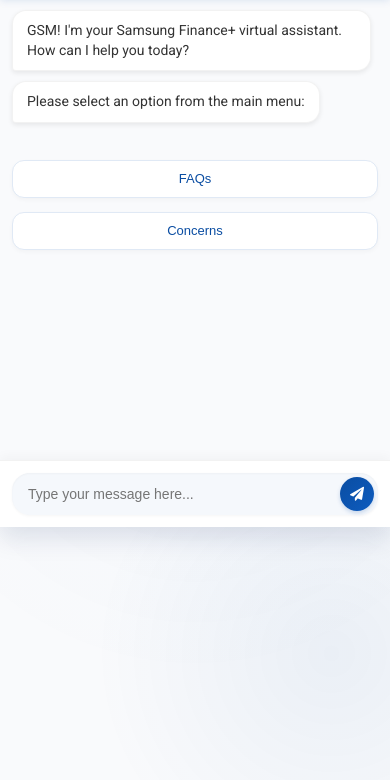
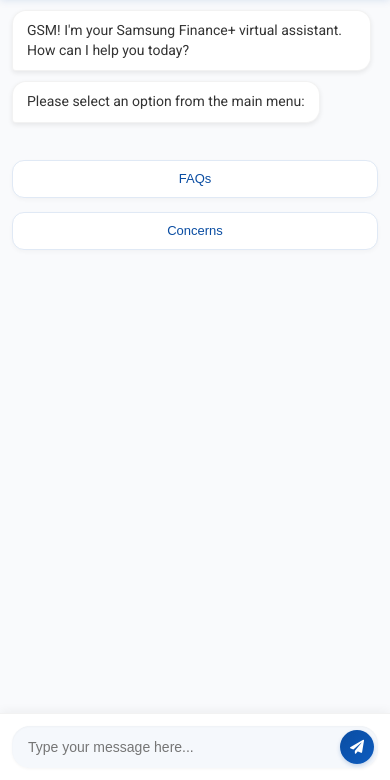
Before and after one commit to Warhyl/Samsung-Finance-Chatbot, a plain HTML site: page index.html in a window 390 px wide. Shown: the part 64-844 px from the top of the page. Drawn offline with Linux system fonts and the light colour scheme.

Commit message:
Update styles.css

```diff
--- a/styles.css
+++ b/styles.css
@@ -1,7 +1,12 @@
+html, body {
+    height: 100%;
+    margin: 0;
+    padding: 0;
+    overflow: hidden;
+}
+
 body {
     font-family: 'Roboto', sans-serif;
-    margin: 0;
-    padding: 0;
     background-color: #f5f8fc;
     display: flex;
     justify-content: center;
@@ -25,7 +30,7 @@
 
 .chat-container {
     width: 100%;
-    height: 55vh;
+    height: 100vh;
     max-width: 450px;
     display: flex;
     flex-direction: column;
@@ -201,12 +206,14 @@
     padding: 12px;
     background-color: white;
     border-top: 1px solid rgba(0, 0, 0, 0.05);
-    position: absolute;
+    position: fixed;
     bottom: 0;
     left: 0;
     right: 0;
     z-index: 100;
     width: 100%;
+    max-width: 450px;
+    margin: 0 auto;
     box-sizing: border-box;
     box-shadow: 0 -4px 10px rgba(0, 0, 0, 0.03);
 }
@@ -337,11 +344,49 @@
 
 /* Mobile responsive design */
 @media (max-width: 480px) {
+    html, body {
+        height: 100%;
+        width: 100%;
+        overflow: hidden;
+        position: fixed;
+    }
+
+    body {
+        background-color: #f9fafc;
+        margin: 0;
+        padding: 0;
+    }
+
     .chat-container {
-        height: 70vh;
+        height: 100%;
         max-width: 100%;
         border-radius: 0;
         overflow: hidden;
+        position: absolute;
+        top: 0;
+        left: 0;
+        right: 0;
+        bottom: 0;
+        margin: 0;
+    }
+
+    .chat-content {
+        flex: 1;
+        padding: 12px;
+        padding-bottom: 80px;
+        overflow-y: auto;
+        -webkit-overflow-scrolling: touch;
+    }
+
+    .chat-input-container {
+        max-width: 100%;
+        position: fixed;
+        bottom: 0;
+        left: 0;
+        right: 0;
+        padding: 12px;
+        background-color: white;
+        box-shadow: 0 -2px 10px rgba(0, 0, 0, 0.05);
     }
 
     .sf-logo {
@@ -370,31 +415,8 @@
         height: 38px;
     }
 
-    .chat-content {
-        padding: 12px;
-        padding-bottom: 70px;
-    }
-
     .message {
         max-width: 90%;
         padding: 10px 14px;
     }
-
-    body {
-        overflow: hidden;
-        background-color: #f9fafc;
-    }
-
-    .chat-container {
-        position: fixed;
-        top: 0;
-        left: 0;
-        right: 0;
-        bottom: 0;
-    }
-
-    .chat-input-container {
-        max-width: 100%;
-        position: absolute;
-    }
 }
```
